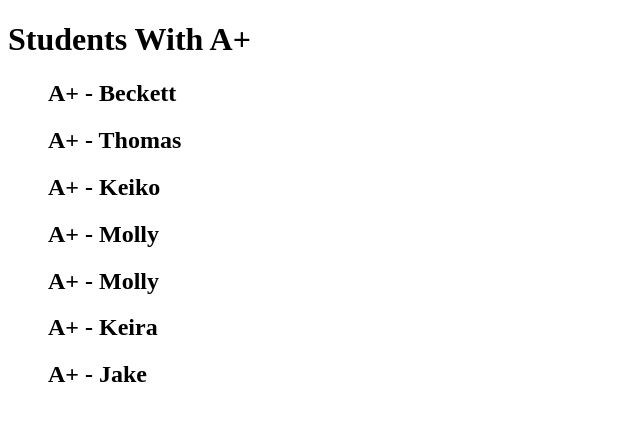
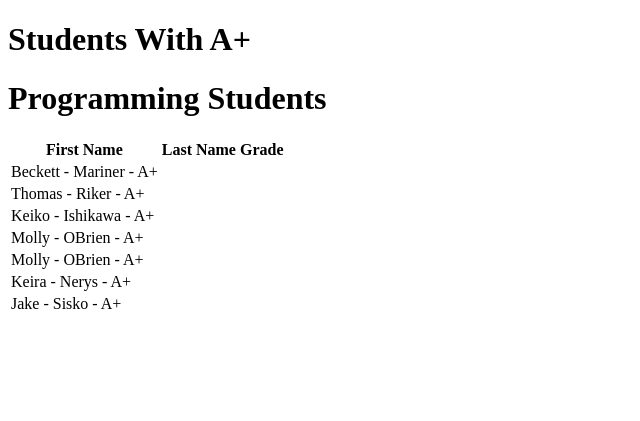
Before and after one commit to JaredMartin0351/Django-Querying-lab, a Django app: page /lab/three/ in a window 1280 px wide. Shown: the top 421 px of the page, without its empty margins (0-640 px from the left). Run offline with Django 4.2, Linux system fonts and the light colour scheme; data comes from the database, SQL or seed files in the repository.

Commit message:
update to html page to put table in problem 4
Updated html problem 4  to include the information in a rough table

```diff
--- a/querying_lab/school_db/templates/school/three.html
+++ b/querying_lab/school_db/templates/school/three.html
@@ -8,10 +8,20 @@
 </head>
 <body>
     <h1>Students With A+</h1>
-    <ul>
-    {% for student in student_courses %}
-    <h2>{{student.grade}} - {{student.student.first_name}}</h2>
-    {% endfor %}
-    </ul>
+    <h1>Programming Students</h1>
+    <table class="center-table">
+        <thead>
+            <tr>
+                <th>First Name</th><th>Last Name</th><th>Grade</th>
+            </tr>
+        </thead>
+        <tbody>
+            {% for student in student_courses %}
+            <tr>
+                <td>{{student.student.first_name}} - {{student.student.last_name}} - {{student.grade}}</td>
+            </tr>
+            {% endfor %}
+        </tbody>
+    </table>
 </body>
 </html>
```
